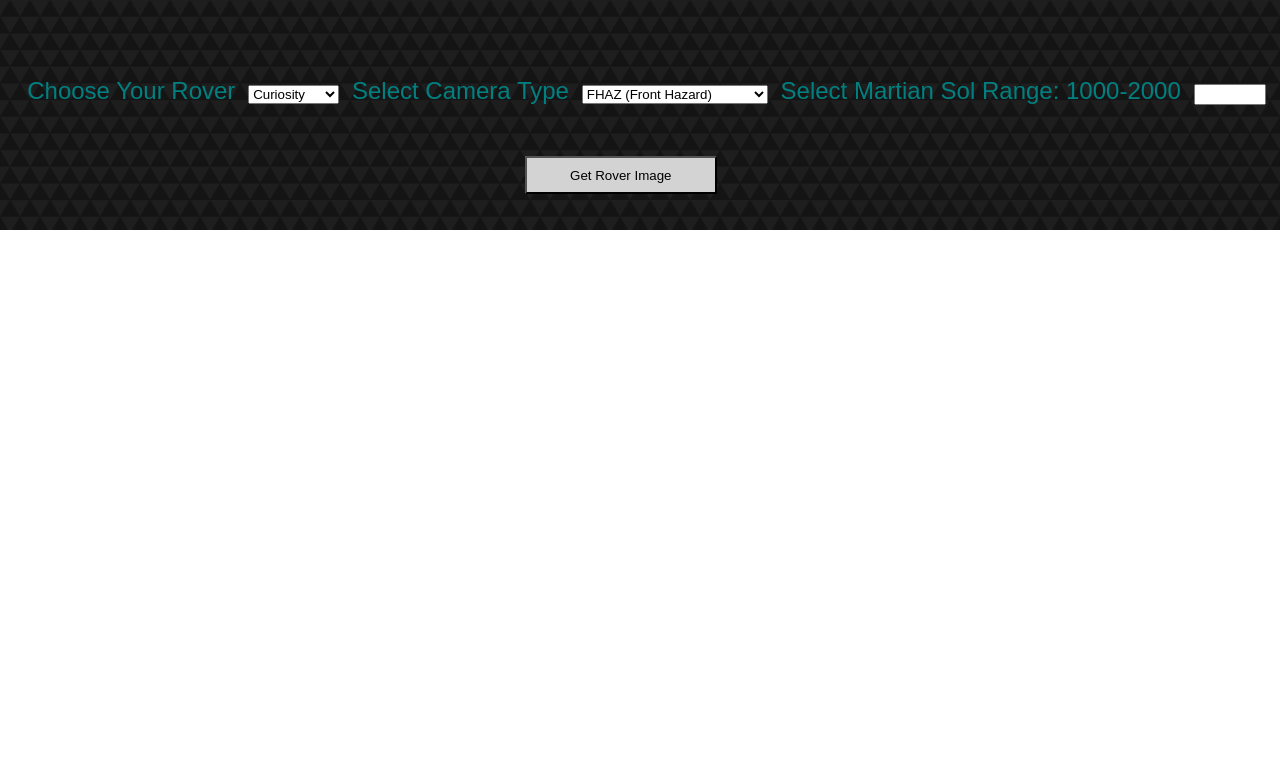
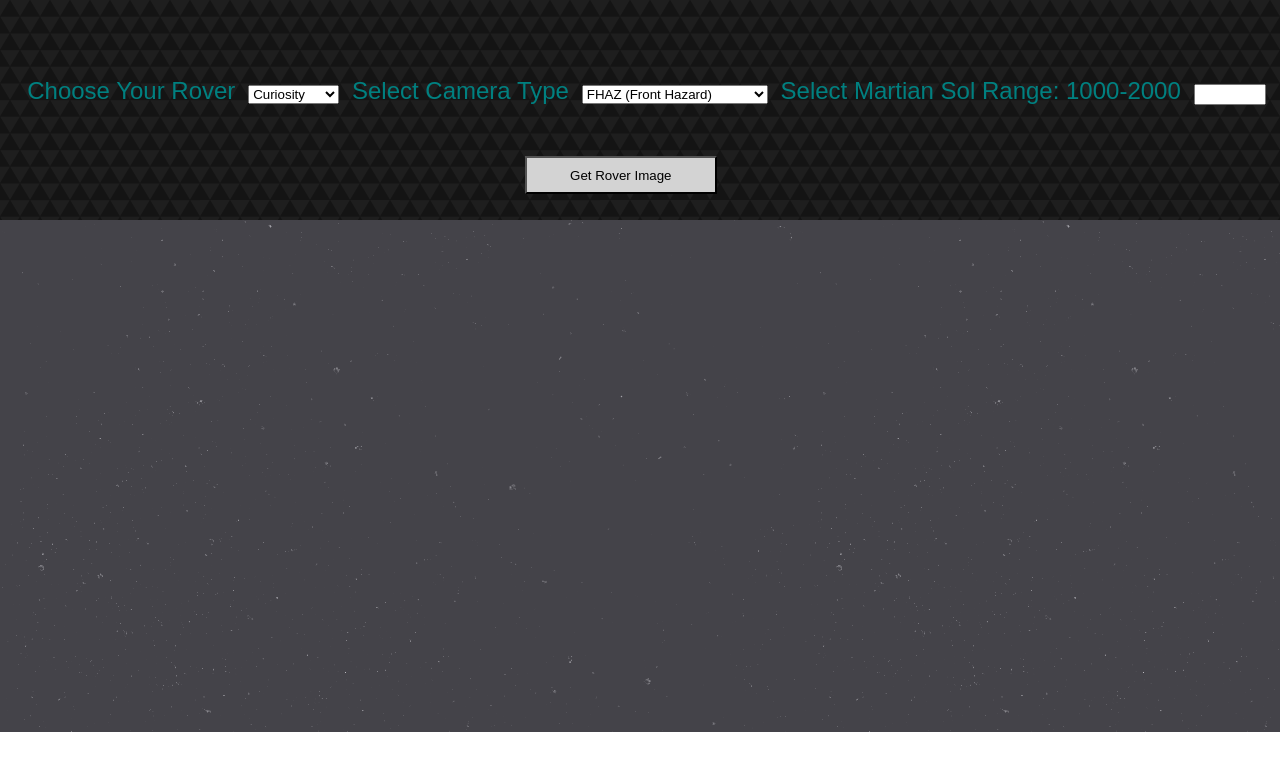
Before and after one commit to AaronDrobek/mars_rover, a React app in the folder mars_rover/rover/: page / in a window 1280 px wide. Built offline with nearby package versions, Linux system fonts and the light colour scheme.

Commit message:
style alterations

```diff
--- a/mars_rover/rover/src/styles/App.css
+++ b/mars_rover/rover/src/styles/App.css
@@ -59,4 +59,5 @@
 .picture_box{
   background-image: url("../stardust/stardust_@2X.png");
   margin-top: 2vw;
+  min-height: 40vw;
 }
```
